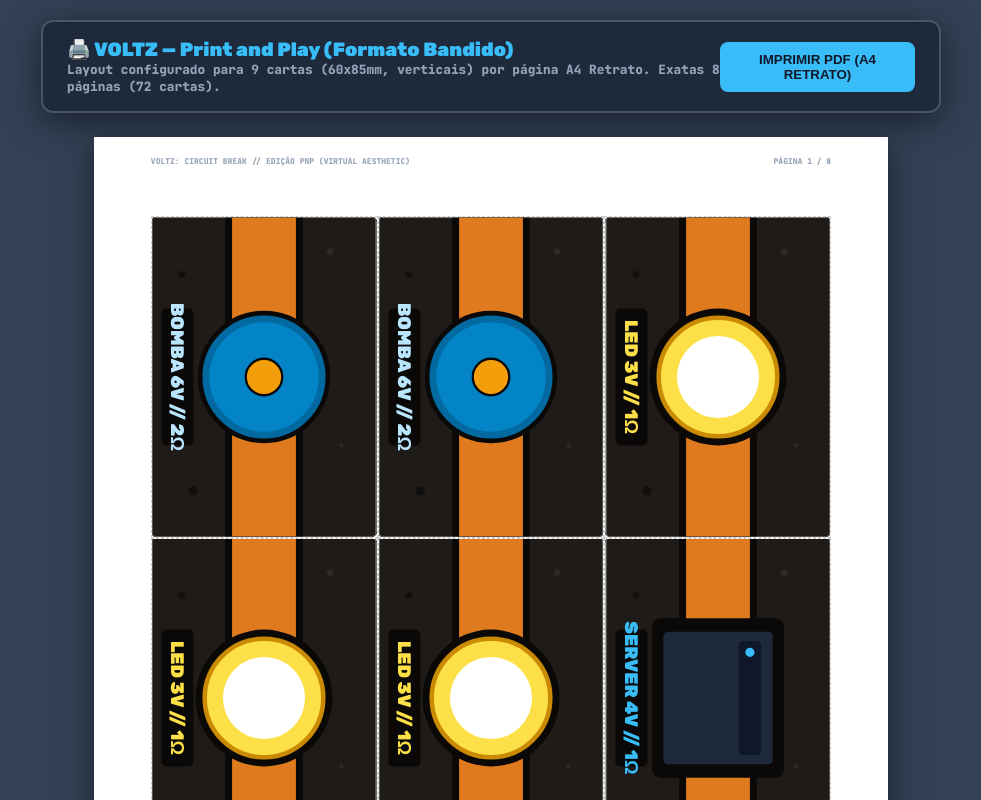
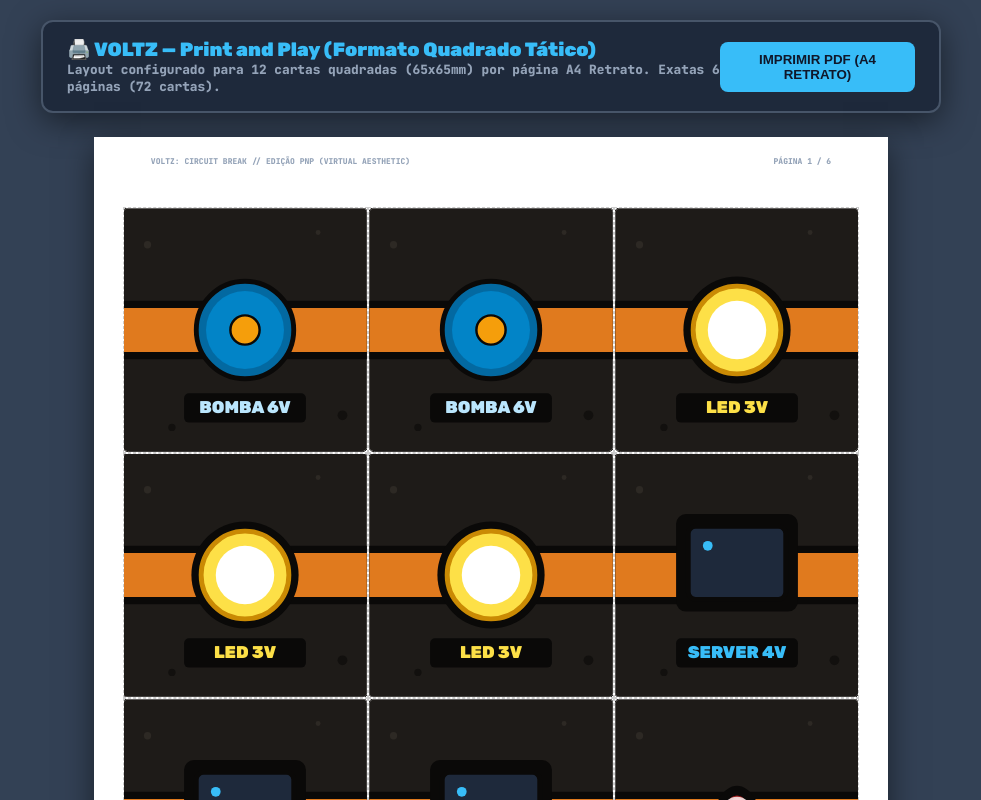
Before and after one commit to davidlhferro/febrace, a plain HTML site: page 01_Jogo_Voltz/cartas/cartas_print_visual.html in a window 1280 px wide. Shown: the top 800 px of the page, without its empty margins (149-1130 px from the left). Drawn offline with Linux system fonts and the light colour scheme.

Commit message:
feat(pnp): change printed card format to perfect squares (65x65mm) for seamless 90deg tile rotation

```diff
--- a/01_Jogo_Voltz/cartas/cartas_print_visual.html
+++ b/01_Jogo_Voltz/cartas/cartas_print_visual.html
@@ -38,20 +38,20 @@
         .a4-page {
             width: 210mm; height: 297mm; /* A4 Retrato */
             background: #ffffff;
-            padding: 21mm 15mm; /* Margens para centralizar 180x255 no 210x297 */
+            padding: 18.5mm 7.5mm; /* Margens para centralizar 195x260 no 210x297 */
             margin-bottom: 20px;
             position: relative;
             display: grid;
-            grid-template-columns: repeat(3, 60mm);
-            grid-template-rows: repeat(3, 85mm);
+            grid-template-columns: repeat(3, 65mm);
+            grid-template-rows: repeat(4, 65mm);
             gap: 0; /* Corte direto */
             page-break-after: always;
             box-shadow: 0 10px 30px rgba(0,0,0,0.5);
         }
 
         .card-container {
-            width: 60mm;
-            height: 85mm;
+            width: 65mm;
+            height: 65mm;
             position: relative;
             border: 0.5px dashed #ccc; /* Linha de corte */
             overflow: hidden;
@@ -61,7 +61,7 @@
             position: absolute;
             top: 50%;
             left: 50%;
-            transform: translate(-50%, -50%) rotate(90deg) !important;
+            transform: translate(-50%, -50%); /* Sem rotação imposta via CSS */
             transform-origin: center;
         }
 
@@ -85,8 +85,8 @@
 
     <div class="no-print-bar">
         <div>
-            <h1>🖨️ VOLTZ — Print and Play (Formato Bandido)</h1>
-            <p>Layout configurado para 9 cartas (60x85mm, verticais) por página A4 Retrato. Exatas 8 páginas (72 cartas).</p>
+            <h1>🖨️ VOLTZ — Print and Play (Formato Quadrado Tático)</h1>
+            <p>Layout configurado para 12 cartas quadradas (65x65mm) por página A4 Retrato. Exatas 6 páginas (72 cartas).</p>
         </div>
         <button class="btn-print" onclick="window.print()">Imprimir PDF (A4 Retrato)</button>
     </div>
@@ -142,17 +142,16 @@
         }
 
         function renderCardSVG(card) {
-            const w = "85mm";
-            const h = "60mm";
-            const rot = 0;
+            const w = "65mm";
+            const h = "65mm";
 
             const pipeCore = card.isBurned ? '#475569' : '#e07a1e';
             const pipeStroke = '#0a0908';
 
             const baseVisual = `
-                <rect width="140" height="98" fill="#1e1b18"/>
-                <circle cx="15" cy="20" r="1.5" fill="#2d2924"/><circle cx="120" cy="80" r="2" fill="#12100e"/>
-                <circle cx="100" cy="15" r="1" fill="#2d2924"/><circle cx="25" cy="85" r="1.5" fill="#12100e"/>
+                <rect width="100" height="100" fill="#1e1b18"/>
+                <circle cx="10" cy="15" r="1.5" fill="#2d2924"/><circle cx="90" cy="85" r="2" fill="#12100e"/>
+                <circle cx="80" cy="10" r="1" fill="#2d2924"/><circle cx="20" cy="90" r="1.5" fill="#12100e"/>
             `;
 
             function getTubes(shape) {
@@ -161,39 +160,39 @@
 
                 const addLine = (x1, y1, x2, y2) => {
                     const path = `M ${x1} ${y1} L ${x2} ${y2}`;
-                    bgPaths += `<path d="${path}" fill="none" stroke="${pipeStroke}" stroke-width="34" stroke-linecap="butt"/>`;
-                    fgPaths += `<path d="${path}" fill="none" stroke="${pipeCore}" stroke-width="28" stroke-linecap="butt"/>`;
+                    bgPaths += `<path d="${path}" fill="none" stroke="${pipeStroke}" stroke-width="24" stroke-linecap="butt"/>`;
+                    fgPaths += `<path d="${path}" fill="none" stroke="${pipeCore}" stroke-width="18" stroke-linecap="butt"/>`;
                 };
 
                 const addCurve = (x1, y1, cx, cy, x2, y2) => {
                     const path = `M ${x1} ${y1} Q ${cx} ${cy} ${x2} ${y2}`;
-                    bgPaths += `<path d="${path}" fill="none" stroke="${pipeStroke}" stroke-width="34" stroke-linecap="butt"/>`;
-                    fgPaths += `<path d="${path}" fill="none" stroke="${pipeCore}" stroke-width="28" stroke-linecap="butt"/>`;
+                    bgPaths += `<path d="${path}" fill="none" stroke="${pipeStroke}" stroke-width="24" stroke-linecap="butt"/>`;
+                    fgPaths += `<path d="${path}" fill="none" stroke="${pipeCore}" stroke-width="18" stroke-linecap="butt"/>`;
                 };
 
                 const addCenterJoint = () => {
-                    bgPaths += `<circle cx="70" cy="49" r="17" fill="${pipeStroke}"/>`;
-                    fgPaths += `<circle cx="70" cy="49" r="14" fill="${pipeCore}"/>`;
+                    bgPaths += `<circle cx="50" cy="50" r="12" fill="${pipeStroke}"/>`;
+                    fgPaths += `<circle cx="50" cy="50" r="9" fill="${pipeCore}"/>`;
                 };
 
                 if (shape === 'STRAIGHT') {
-                    addLine(0, 49, 140, 49);
+                    addLine(0, 50, 100, 50);
                 } else if (shape === 'CORNER_90') {
-                    addCurve(0, 49, 70, 49, 70, 119);
+                    addCurve(0, 50, 50, 50, 50, 100);
                 } else if (shape === 'T_JUNCTION') {
-                    addLine(0, 49, 140, 49);
-                    addLine(70, 49, 70, 119);
+                    addLine(0, 50, 100, 50);
+                    addLine(50, 50, 50, 100);
                     addCenterJoint();
                 } else if (shape === 'CROSS_4WAY') {
-                    addLine(0, 49, 140, 49);
-                    addLine(70, -21, 70, 119);
+                    addLine(0, 50, 100, 50);
+                    addLine(50, 0, 50, 100);
                     addCenterJoint();
                 } else if (shape === 'DEAD_END') {
-                    addLine(0, 49, 70, 49);
+                    addLine(0, 50, 50, 50);
                     addCenterJoint();
                 } else if (shape === 'GENERATOR') {
-                    addLine(0, 49, 140, 49);
-                    addLine(70, -21, 70, 119);
+                    addLine(0, 50, 100, 50);
+                    addLine(50, 0, 50, 100);
                     addCenterJoint();
                 }
 
@@ -204,118 +203,115 @@
 
             if (card.id === 'gen_12v') {
                 bodyVisual = getTubes('GENERATOR') + `
-                    <circle cx="70" cy="49" r="32" fill="#0a0908"/>
-                    <circle cx="70" cy="49" r="28" fill="#e07a1e" stroke="#fbb034" stroke-width="2"/>
-                    <circle cx="70" cy="49" r="20" fill="#1e1b18" stroke="#0a0908" stroke-width="2"/>
-                    <polygon points="70,36 61,50 68,50 65,62 79,46 72,46" fill="#fbb034" stroke="#0a0908" stroke-width="1.5"/>
-                    <rect x="40" y="80" width="60" height="14" rx="2" fill="#0a0908"/>
-                    <text x="70" y="90" font-family="'Rubik', sans-serif" font-size="8" font-weight="900" fill="#fbb034" text-anchor="middle">GERADOR 12V</text>
+                    <circle cx="50" cy="50" r="26" fill="#0a0908"/>
+                    <circle cx="50" cy="50" r="22" fill="#e07a1e" stroke="#fbb034" stroke-width="2"/>
+                    <circle cx="50" cy="50" r="14" fill="#1e1b18" stroke="#0a0908" stroke-width="2"/>
+                    <polygon points="50,38 43,51 49,51 46,62 57,47 51,47" fill="#fbb034" stroke="#0a0908" stroke-width="1.5"/>
+                    <rect x="25" y="76" width="50" height="12" rx="2" fill="#0a0908"/>
+                    <text x="50" y="84" font-family="'Rubik', sans-serif" font-size="7" font-weight="900" fill="#fbb034" text-anchor="middle">GERADOR 12V</text>
                 `;
             } else if (card.type === 'resistor') {
                 const rColor = card.r === 1 ? '#2e7d32' : (card.r === 2 ? '#1565c0' : '#ea580c');
                 let resBody = '';
                 if (card.shape === 'CORNER_90') {
                     resBody = `
-                        <g transform="translate(52.5, 66.5) rotate(45)">
-                            <rect x="-24" y="-15" width="48" height="30" rx="8" fill="#f5eedc" stroke="#0a0908" stroke-width="3"/>
-                            <rect x="-14" y="-15" width="4" height="30" fill="${rColor}" stroke="#0a0908" stroke-width="1"/>
-                            <rect x="-2" y="-15" width="4" height="30" fill="#0a0908"/>
-                            <rect x="10" y="-15" width="4" height="30" fill="#e07a1e" stroke="#0a0908" stroke-width="1"/>
+                        <g transform="translate(37.5, 62.5) rotate(45)">
+                            <rect x="-18" y="-12" width="36" height="24" rx="6" fill="#f5eedc" stroke="#0a0908" stroke-width="2"/>
+                            <rect x="-10" y="-12" width="4" height="24" fill="${rColor}" stroke="#0a0908" stroke-width="1"/>
+                            <rect x="-2" y="-12" width="4" height="24" fill="#0a0908"/>
+                            <rect x="6" y="-12" width="4" height="24" fill="#e07a1e" stroke="#0a0908" stroke-width="1"/>
                         </g>
                     `;
                 } else {
                     resBody = `
-                        <g transform="translate(70, 49)">
-                            <rect x="-30" y="-22" width="60" height="44" rx="10" fill="#f5eedc" stroke="#0a0908" stroke-width="3"/>
-                            <rect x="-20" y="-22" width="6" height="44" fill="${rColor}" stroke="#0a0908" stroke-width="1"/>
-                            <rect x="-8" y="-22" width="6" height="44" fill="#0a0908"/>
-                            <rect x="4" y="-22" width="6" height="44" fill="#e07a1e" stroke="#0a0908" stroke-width="1"/>
+                        <g transform="translate(50, 50)">
+                            <rect x="-24" y="-16" width="48" height="32" rx="8" fill="#f5eedc" stroke="#0a0908" stroke-width="2"/>
+                            <rect x="-14" y="-16" width="5" height="32" fill="${rColor}" stroke="#0a0908" stroke-width="1"/>
+                            <rect x="-4" y="-16" width="5" height="32" fill="#0a0908"/>
+                            <rect x="6" y="-16" width="5" height="32" fill="#e07a1e" stroke="#0a0908" stroke-width="1"/>
                         </g>
                     `;
                 }
 
                 bodyVisual = getTubes(card.shape) + resBody + `
-                    <circle cx="70" cy="12" r="12" fill="#0a0908"/><circle cx="70" cy="12" r="10" fill="${rColor}"/>
-                    <text x="70" y="16" font-family="'Rubik', sans-serif" font-size="10" font-weight="900" fill="#ffffff" text-anchor="middle">${card.r}Ω</text>
+                    <circle cx="50" cy="14" r="10" fill="#0a0908"/><circle cx="50" cy="14" r="8" fill="${rColor}"/>
+                    <text x="50" y="17" font-family="'Rubik', sans-serif" font-size="8" font-weight="900" fill="#ffffff" text-anchor="middle">${card.r}Ω</text>
                 `;
             } else if (card.type === 'equipment') {
                 const screenColor = card.isBurned ? '#ef4444' : '#fde047';
                 if (card.id.includes('led')) {
                     bodyVisual = getTubes('STRAIGHT') + `
-                        <circle cx="70" cy="49" r="30" fill="#0a0908"/>
-                        <circle cx="70" cy="49" r="26" fill="${screenColor}" stroke="#ca8a04" stroke-width="2"/>
-                        <circle cx="70" cy="49" r="18" fill="#ffffff"/>
-                        <rect x="40" y="80" width="60" height="14" rx="2" fill="#0a0908"/>
-                        <text x="70" y="90" font-family="'Rubik', sans-serif" font-size="8" font-weight="900" fill="${screenColor}" text-anchor="middle">LED 3V // 1Ω</text>
+                        <circle cx="50" cy="50" r="22" fill="#0a0908"/>
+                        <circle cx="50" cy="50" r="18" fill="${screenColor}" stroke="#ca8a04" stroke-width="2"/>
+                        <circle cx="50" cy="50" r="12" fill="#ffffff"/>
+                        <rect x="25" y="76" width="50" height="12" rx="2" fill="#0a0908"/>
+                        <text x="50" y="84" font-family="'Rubik', sans-serif" font-size="7" font-weight="900" fill="${screenColor}" text-anchor="middle">LED 3V</text>
                     `;
                 } else if (card.id.includes('servidor')) {
                     const svrColor = card.isBurned ? '#ef4444' : '#38bdf8';
                     bodyVisual = getTubes('STRAIGHT') + `
-                        <rect x="35" y="20" width="70" height="58" rx="4" fill="#0a0908"/>
-                        <rect x="40" y="24" width="60" height="50" rx="3" fill="#1e293b" stroke="#0a0908" stroke-width="2"/>
-                        <rect x="45" y="30" width="50" height="10" rx="2" fill="#0f172a"/>
-                        <circle cx="50" cy="35" r="2" fill="${svrColor}"/>
-                        <rect x="40" y="80" width="60" height="14" rx="2" fill="#0a0908"/>
-                        <text x="70" y="90" font-family="'Rubik', sans-serif" font-size="8" font-weight="900" fill="${svrColor}" text-anchor="middle">SERVER 4V // 1Ω</text>
+                        <rect x="25" y="25" width="50" height="40" rx="4" fill="#0a0908"/>
+                        <rect x="30" y="30" width="40" height="30" rx="3" fill="#1e293b" stroke="#0a0908" stroke-width="2"/>
+                        <circle cx="38" cy="38" r="2" fill="${svrColor}"/>
+                        <rect x="25" y="76" width="50" height="12" rx="2" fill="#0a0908"/>
+                        <text x="50" y="84" font-family="'Rubik', sans-serif" font-size="7" font-weight="900" fill="${svrColor}" text-anchor="middle">SERVER 4V</text>
                     `;
                 } else if (card.id.includes('sirene')) {
                     const sirColor = card.isBurned ? '#7f1d1d' : '#dc2626';
                     bodyVisual = getTubes('STRAIGHT') + `
-                        <rect x="50" y="60" width="40" height="10" rx="2" fill="#0a0908"/>
-                        <path d="M 54 60 C 54 20 86 20 86 60 Z" fill="#0a0908"/>
-                        <path d="M 58 60 C 58 26 82 26 82 60 Z" fill="${sirColor}" stroke="#991b1b" stroke-width="1"/>
-                        <circle cx="70" cy="45" r="8" fill="#ffffff" opacity="0.8"/>
-                        <rect x="40" y="80" width="60" height="14" rx="2" fill="#0a0908"/>
-                        <text x="70" y="90" font-family="'Rubik', sans-serif" font-size="8" font-weight="900" fill="#fca5a5" text-anchor="middle">SIRENE 6V // 1Ω</text>
+                        <rect x="35" y="58" width="30" height="8" rx="2" fill="#0a0908"/>
+                        <path d="M 39 58 C 39 28 61 28 61 58 Z" fill="#0a0908"/>
+                        <path d="M 43 58 C 43 34 57 34 57 58 Z" fill="${sirColor}" stroke="#991b1b" stroke-width="1"/>
+                        <circle cx="50" cy="46" r="6" fill="#ffffff" opacity="0.8"/>
+                        <rect x="25" y="76" width="50" height="12" rx="2" fill="#0a0908"/>
+                        <text x="50" y="84" font-family="'Rubik', sans-serif" font-size="7" font-weight="900" fill="#fca5a5" text-anchor="middle">SIRENE 6V</text>
                     `;
                 } else if (card.id.includes('bomba')) {
                     const pumpColor = card.isBurned ? '#475569' : '#0284c7';
                     bodyVisual = getTubes('STRAIGHT') + `
-                        <circle cx="70" cy="49" r="28" fill="#0369a1" stroke="#0a0908" stroke-width="2"/>
-                        <circle cx="70" cy="49" r="24" fill="${pumpColor}"/>
-                        <circle cx="70" cy="49" r="8" fill="#f59e0b" stroke="#0a0908" stroke-width="1"/>
-                        <rect x="40" y="80" width="60" height="14" rx="2" fill="#0a0908"/>
-                        <text x="70" y="90" font-family="'Rubik', sans-serif" font-size="8" font-weight="900" fill="#bae6fd" text-anchor="middle">BOMBA 6V // 2Ω</text>
+                        <circle cx="50" cy="50" r="20" fill="#0369a1" stroke="#0a0908" stroke-width="2"/>
+                        <circle cx="50" cy="50" r="16" fill="${pumpColor}"/>
+                        <circle cx="50" cy="50" r="6" fill="#f59e0b" stroke="#0a0908" stroke-width="1"/>
+                        <rect x="25" y="76" width="50" height="12" rx="2" fill="#0a0908"/>
+                        <text x="50" y="84" font-family="'Rubik', sans-serif" font-size="7" font-weight="900" fill="#bae6fd" text-anchor="middle">BOMBA 6V</text>
                     `;
                 } else if (card.id.includes('tomografo')) {
                     const tomoColor = card.isBurned ? '#ef4444' : '#ffffff';
                     bodyVisual = getTubes('STRAIGHT') + `
-                        <circle cx="70" cy="49" r="34" fill="#0a0908"/>
-                        <circle cx="70" cy="49" r="30" fill="${tomoColor}" stroke="#dc2626" stroke-width="2"/>
-                        <circle cx="70" cy="49" r="18" fill="#0a0908"/>
-                        <rect x="35" y="80" width="70" height="14" rx="2" fill="#0a0908"/>
-                        <text x="70" y="90" font-family="'Rubik', sans-serif" font-size="8" font-weight="900" fill="${tomoColor}" text-anchor="middle">TOMO 12V // 4Ω</text>
+                        <circle cx="50" cy="50" r="24" fill="#0a0908"/>
+                        <circle cx="50" cy="50" r="20" fill="${tomoColor}" stroke="#dc2626" stroke-width="2"/>
+                        <circle cx="50" cy="50" r="12" fill="#0a0908"/>
+                        <rect x="25" y="76" width="50" height="12" rx="2" fill="#0a0908"/>
+                        <text x="50" y="84" font-family="'Rubik', sans-serif" font-size="7" font-weight="900" fill="${tomoColor}" text-anchor="middle">TOMO 12V</text>
                     `;
                 }
             } else if (card.type === 'gnd') {
                 bodyVisual = getTubes('DEAD_END') + `
-                    <rect x="68" y="20" width="56" height="58" rx="8" fill="#0a0908"/>
-                    <rect x="72" y="24" width="48" height="50" rx="4" fill="#0d9488" stroke="#14b8a6" stroke-width="2"/>
-                    <line x1="72" y1="49" x2="90" y2="49" stroke="#0a0908" stroke-width="4"/>
-                    <line x1="90" y1="35" x2="90" y2="63" stroke="#0a0908" stroke-width="4"/>
-                    <line x1="98" y1="40" x2="98" y2="58" stroke="#0a0908" stroke-width="3"/>
-                    <rect x="68" y="80" width="56" height="14" rx="2" fill="#0a0908"/>
-                    <text x="96" y="90" font-family="'Rubik', sans-serif" font-size="8" font-weight="900" fill="#2dd4bf" text-anchor="middle">GND 0V</text>
+                    <rect x="48" y="25" width="40" height="42" rx="6" fill="#0a0908"/>
+                    <rect x="52" y="28" width="32" height="36" rx="4" fill="#0d9488" stroke="#14b8a6" stroke-width="2"/>
+                    <line x1="52" y1="50" x2="68" y2="50" stroke="#0a0908" stroke-width="3"/>
+                    <line x1="68" y1="38" x2="68" y2="62" stroke="#0a0908" stroke-width="3"/>
+                    <line x1="75" y1="42" x2="75" y2="58" stroke="#0a0908" stroke-width="2"/>
+                    <rect x="48" y="76" width="40" height="12" rx="2" fill="#0a0908"/>
+                    <text x="68" y="84" font-family="'Rubik', sans-serif" font-size="7" font-weight="900" fill="#2dd4bf" text-anchor="middle">GND 0V</text>
                 `;
             } else if (card.type === 'fuse') {
                 const fuseStatusColor = card.isBurned ? '#ef4444' : '#fbbf24';
                 bodyVisual = getTubes('STRAIGHT') + `
-                    <rect x="30" y="31" width="80" height="36" rx="10" fill="#0a0908"/>
-                    <rect x="34" y="35" width="72" height="28" rx="6" fill="#e0f2fe" stroke="#0284c7" stroke-width="2"/>
-                    <path d="M 50 49 Q 70 35 70 49 T 90 49" fill="none" stroke="${fuseStatusColor}" stroke-width="3"/>
-                    <rect x="40" y="80" width="60" height="14" rx="2" fill="#0a0908"/>
-                    <text x="70" y="90" font-family="'Rubik', sans-serif" font-size="8" font-weight="900" fill="#38bdf8" text-anchor="middle">${card.isBurned ? 'ROMPIDO' : 'FUSÍVEL 1A'}</text>
+                    <rect x="20" y="36" width="60" height="28" rx="8" fill="#0a0908"/>
+                    <rect x="24" y="40" width="52" height="20" rx="4" fill="#e0f2fe" stroke="#0284c7" stroke-width="2"/>
+                    <path d="M 35 50 Q 50 38 50 50 T 65 50" fill="none" stroke="${fuseStatusColor}" stroke-width="2"/>
+                    <rect x="25" y="76" width="50" height="12" rx="2" fill="#0a0908"/>
+                    <text x="50" y="84" font-family="'Rubik', sans-serif" font-size="7" font-weight="900" fill="#38bdf8" text-anchor="middle">${card.isBurned ? 'ROMPIDO' : 'FUSÍVEL 1A'}</text>
                 `;
             } else if (card.type === 'wire') {
                 bodyVisual = getTubes(card.shape);
             }
 
             return `
-            <svg width="${w}" height="${h}" viewBox="0 0 140 98" style="display:block; border-radius:6px; overflow:hidden; border:1px solid #1e1b18;">
-                <g transform="rotate(${rot} 70 49)">
-                    ${baseVisual}
-                    ${bodyVisual}
-                </g>
+            <svg width="${w}" height="${h}" viewBox="0 0 100 100" style="display:block; border-radius:6px; overflow:hidden; border:1px solid #1e1b18;">
+                ${baseVisual}
+                ${bodyVisual}
             </svg>
             `;
         }
@@ -324,12 +320,12 @@
         const deck = generateFullDeck();
         const container = document.getElementById('pages-container');
 
-        for (let i = 0; i < deck.length; i += 9) {
-            const pageCards = deck.slice(i, i + 9);
+        for (let i = 0; i < deck.length; i += 12) {
+            const pageCards = deck.slice(i, i + 12);
             let pageHtml = `<div class="a4-page">
                 <div class="page-header-tag">
                     <span>VOLTZ: CIRCUIT BREAK // EDIÇÃO PNP (VIRTUAL AESTHETIC)</span>
-                    <span>PÁGINA ${Math.floor(i/9) + 1} / 8</span>
+                    <span>PÁGINA ${Math.floor(i/12) + 1} / 6</span>
                 </div>`;
 
             pageCards.forEach(card => {
```
